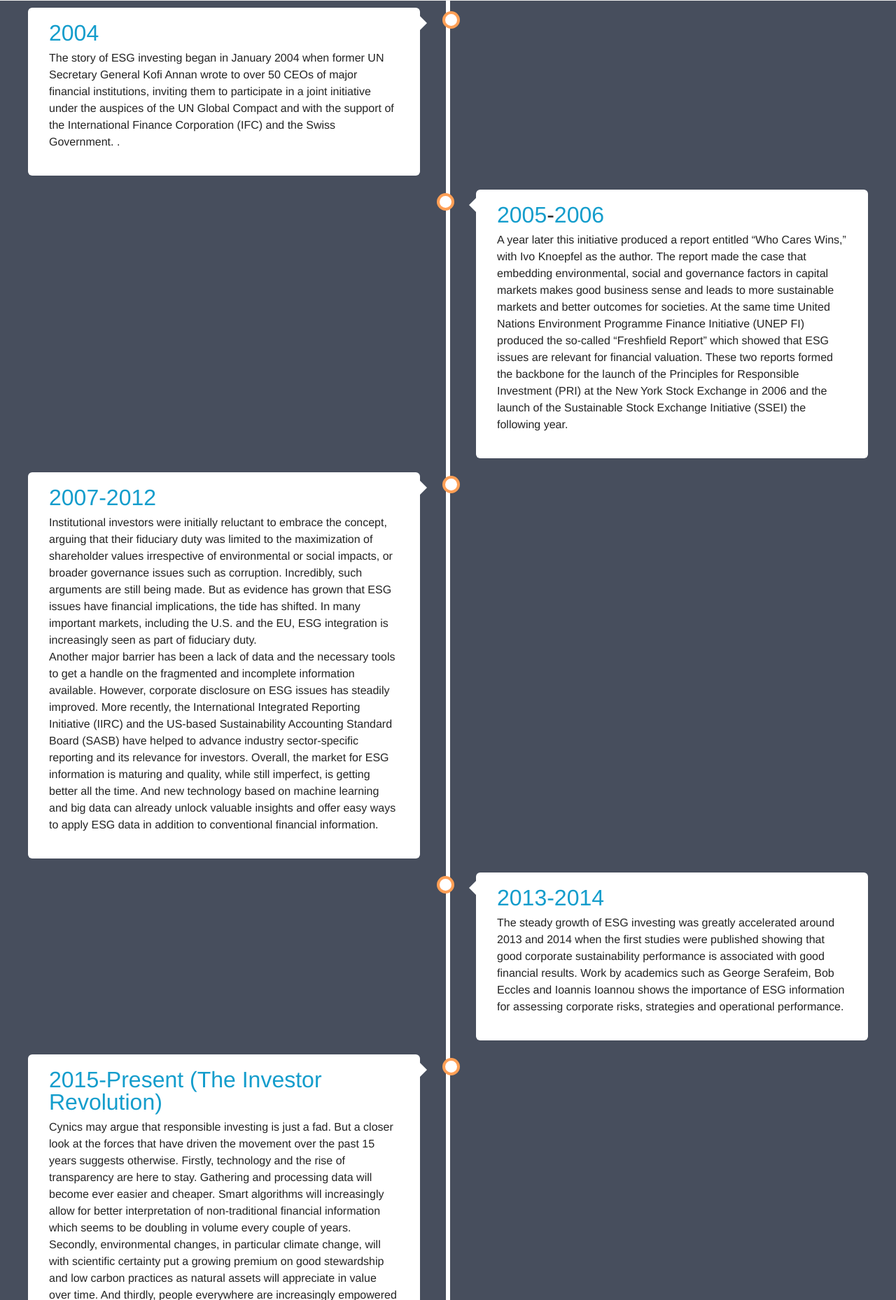
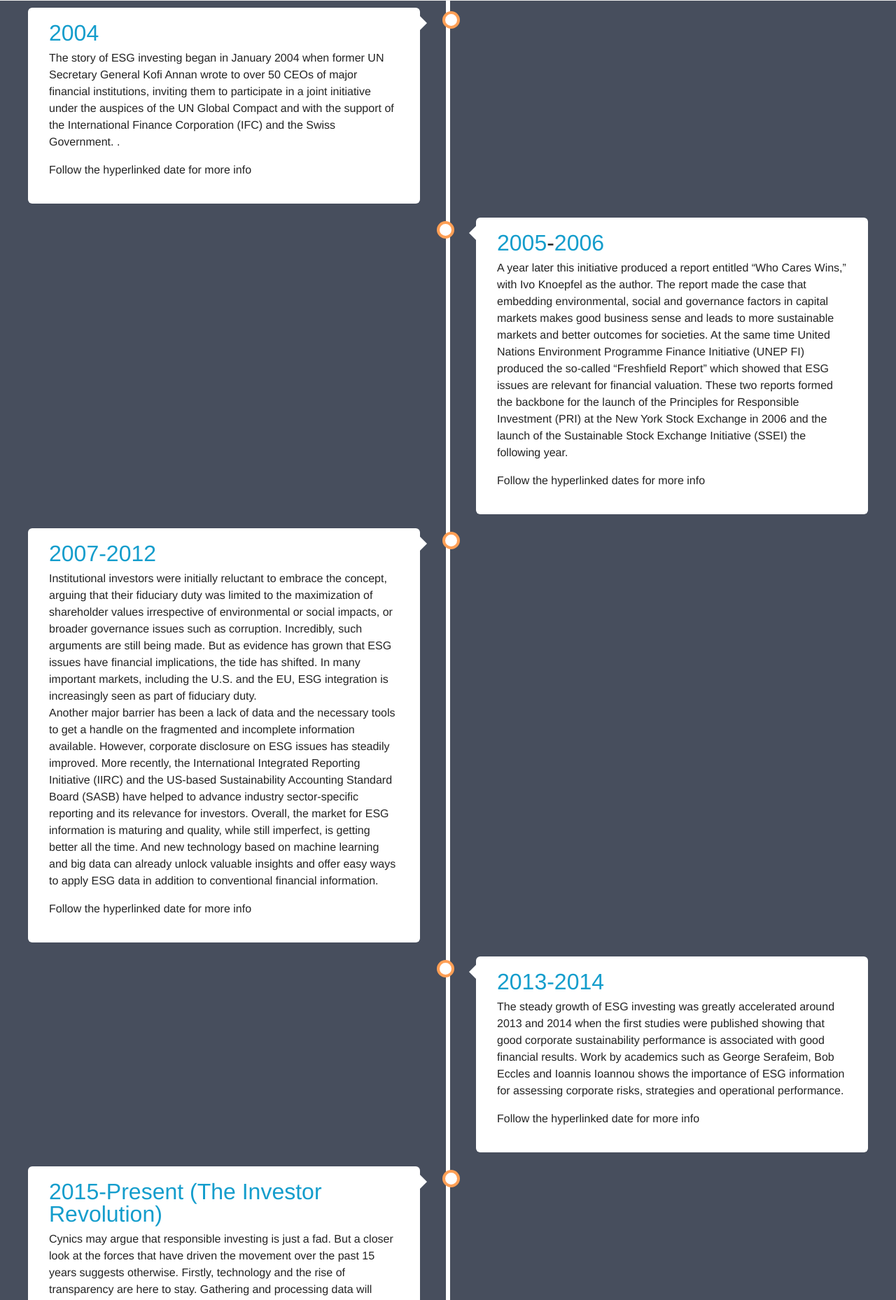
Before and after one commit to williamjones0706/Conscious_Investing, a Flask app: page /esg_breakdown in a window 1280 px wide. Shown: the part 1536-3394 px from the top of the page at 70% size. Run offline with Flask 2, Linux system fonts and the light colour scheme; parts of the project's set-up code (start-up, migrations or seed data) failed here and were passed over; some libraries are stand-ins or nearby versions; some web fonts are replaced.

Commit message:
added text for linked dates

```diff
--- a/ESG/templates/esg_breakdown.html
+++ b/ESG/templates/esg_breakdown.html
@@ -193,16 +193,17 @@
         <div class="esg_timeline">
             <div class="esg_container esg_left">
                 <div class="esg_content">
-                    <h2><a href="https://www.un.org/press/en/2004/dev2493.doc.htm">2004</a></h2>
+                    <h2><a target="_blank" href="https://www.un.org/press/en/2004/dev2493.doc.htm">2004</a></h2>
                     <p>The story of ESG investing began in January 2004 when former UN Secretary General Kofi Annan
                         wrote to over 50 CEOs of major financial institutions, inviting them to participate in a joint
                         initiative under the auspices of the UN Global Compact and with the support of the International
                         Finance Corporation (IFC) and the Swiss Government. .</p>
+                    <p>Follow the hyperlinked date for more info</p>
                 </div>
             </div>
             <div class="esg_container esg_right">
                 <div class="esg_content">
-                    <h2><a
+                    <h2><a target="_blank"
                             href="https://www.unglobalcompact.org/docs/issues_doc/Financial_markets/who_cares_who_wins.pdf">2005</a>-<a
                             href="https://www.unpri.org/">2006</a></h2>
                     <p>A year later this initiative produced a report entitled “Who Cares Wins,” with Ivo Knoepfel as
@@ -214,11 +215,12 @@
                         backbone for the launch of the Principles for Responsible Investment (PRI) at the New York Stock
                         Exchange in 2006 and the launch of the Sustainable Stock Exchange Initiative (SSEI) the
                         following year.</p>
+                    <p>Follow the hyperlinked dates for more info</p>
                 </div>
             </div>
             <div class="esg_container esg_left">
                 <div class="esg_content">
-                    <h2><a href="https://www.sasb.org/">2007-2012</a></h2>
+                    <h2><a target="_blank" href="https://www.sasb.org/">2007-2012</a></h2>
                     <p>Institutional investors were initially reluctant to embrace the concept, arguing that their
                         fiduciary duty was limited to the maximization of shareholder values irrespective of
                         environmental or social impacts, or broader governance issues such as corruption. Incredibly,
@@ -234,22 +236,24 @@
                         imperfect, is getting better all the time. And new technology based on machine learning and big
                         data can already unlock valuable insights and offer easy ways to apply ESG data in addition to
                         conventional financial information.</p>
+                    <p>Follow the hyperlinked date for more info</p>
                 </div>
             </div>
             <div class="esg_container esg_right">
                 <div class="esg_content">
-                    <h2><a href="https://www.arabesque.com/insights/From_the_stockholder_to_the_stakeholder_web.pdf">2013-2014
+                    <h2><a target="_blank" href="https://www.arabesque.com/insights/From_the_stockholder_to_the_stakeholder_web.pdf">2013-2014
                         </a></h2>
                     <p>The steady growth of ESG investing was greatly accelerated around 2013 and 2014 when the first
                         studies were published showing that good corporate sustainability performance is associated with
                         good financial results. Work by academics such as George Serafeim, Bob Eccles and Ioannis
                         Ioannou shows the importance of ESG information for assessing corporate risks, strategies and
                         operational performance.</p>
+                    <p>Follow the hyperlinked date for more info</p>
                 </div>
             </div>
             <div class="esg_container esg_left">
                 <div class="esg_content">
-                    <h2><a href="https://hbr.org/2019/05/the-investor-revolution">2015-Present
+                    <h2><a target="_blank" href="https://hbr.org/2019/05/the-investor-revolution">2015-Present
                             (The Investor Revolution)</a></h2>
                     <p>Cynics may argue that responsible investing is just a fad. But a closer look at the forces that
                         have driven the movement over the past 15 years suggests otherwise. Firstly, technology and the
@@ -281,6 +285,7 @@
                         in our study described meaningful steps their firms are taking to integrate sustainability
                         issues into their investing criteria. It was clear to us that corporate leaders will soon be
                         held accountable by shareholders for ESG performance—if they aren’t already."</p>
+                    <p>Follow the hyperlinked date for more info</p>
                 </div>
             </div>
 
```
